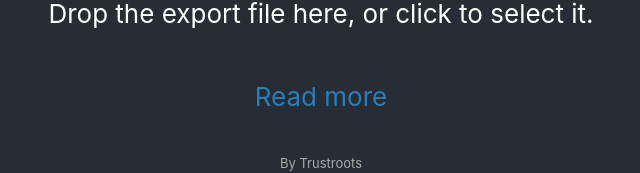
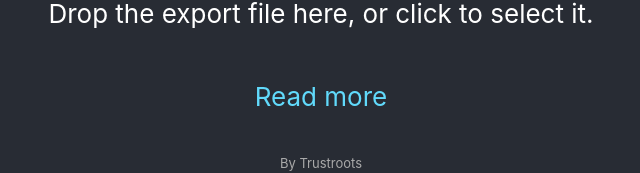
Before and after one commit to simison/couchspinner, a React (Create React App) app: page / in a window 1280 px wide. Shown: the part 531-704 px from the top of the page, without its empty margins (319-959 px from the left). Built offline with nearby package versions, Linux system fonts and the light colour scheme.

Commit message:
More visible links on frontpage

```diff
--- a/src/App.scss
+++ b/src/App.scss
@@ -14,7 +14,7 @@
 }
 
 .App-landing-section a {
-  color: $blue;
+  color: $blue2;
   text-decoration: none;
 
   &:hover,
```
